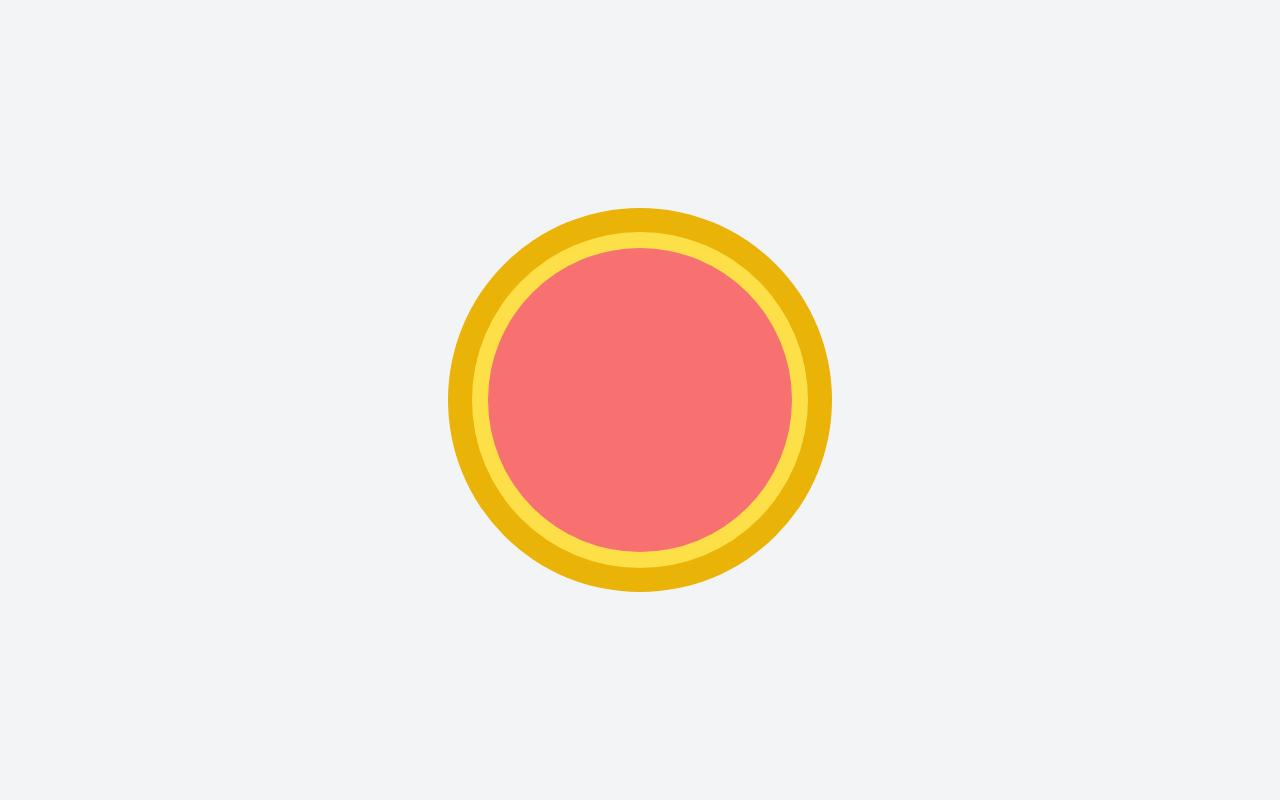
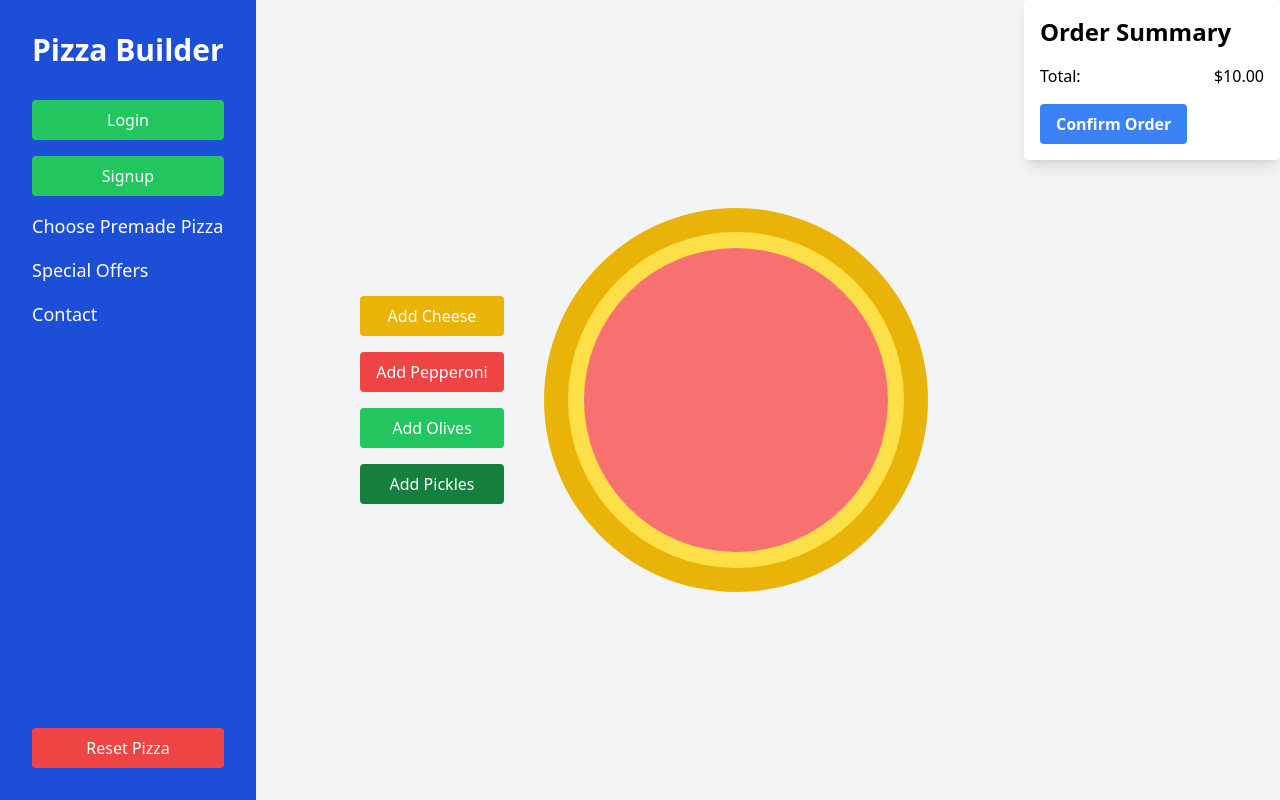
Before and after one commit to YordanYordanov1948/my-pizza-app, a React (Create React App) app: page / in a window 1280 px wide. Built offline with nearby package versions, Linux system fonts and the light colour scheme.

Commit message:
functionality

```diff
--- a/src/App.js
+++ b/src/App.js
@@ -1,10 +1,25 @@
+import React, { useState } from 'react';
 import HomePage from "./components/HomePage/HomePage";
+import Sidebar from "./components/Sidebar/Sidebar";
+import OrderSummary from "./components/OrderSummary/OrderSummary";
 import './index.css';
 
 function App() {
+  const [toppings, setToppings] = useState([]);
+
+  const resetPizza = () => {
+    setToppings([]); // This will reset the pizza toppings
+  };
+
   return (
-    <div>
-      <HomePage/>
+    <div className="flex h-screen bg-gray-100">
+      <Sidebar onReset={resetPizza} />
+      <div className="flex-1">
+        <HomePage toppings={toppings} setToppings={setToppings} />
+      </div>
+      <div className="flex-initial">
+        <OrderSummary toppings={toppings} />
+      </div>
     </div>
   );
 }
--- a/src/components/HomePage/HomePage.js
+++ b/src/components/HomePage/HomePage.js
@@ -1,18 +1,27 @@
-import React, { useState } from 'react';
+import React from 'react';
+import Toppings from '../Toppings/Toppings';
 
-const HomePage = () => {
-  const [toppings, setToppings] = useState([]);
+const HomePage = ({ toppings, setToppings }) => {
 
   const addTopping = (type) => {
     const newTopping = {
       id: new Date().getTime(),
       type: type,
+      x: Math.random() * 80 + 10,
+      y: Math.random() * 80 + 10,
     };
     setToppings([...toppings, newTopping]);
   };
 
+
   return (
     <div className="bg-gray-100 h-screen flex items-center justify-center">
+      <div className="flex items-center">  {/* <-- Changed to flex row */}
+        {/* Toppings Component */}
+        <div className="mr-8">
+          <Toppings addTopping={addTopping} />
+        </div>
+
         {/* Outer Crust */}
         <div className="w-96 h-96 bg-yellow-500 rounded-full flex items-center justify-center p-6">
           {/* Inner Cheese */}
@@ -23,10 +32,16 @@ const HomePage = () => {
               {toppings.map((topping) => (
                   <div
                     key={topping.id}
-                className={`absolute rounded-full ${topping.type === 'cheese' ? 'bg-yellow-200 w-4 h-4' : ''} ${topping.type === 'pepperoni' ? 'bg-red-600 w-5 h-5' : ''} ${topping.type === 'olives' ? 'bg-green-600 w-2 h-2' : ''}`}
-                // Additional logic for the position of each topping could go here
+                    style={{ left: `${topping.x}%`, top: `${topping.y}%` }}
+                    className={`absolute rounded-full
+                      ${topping.type === 'cheese' ? 'bg-yellow-200 w-4 h-4' : ''}
+                      ${topping.type === 'pepperoni' ? 'bg-red-600 w-5 h-5' : ''}
+                      ${topping.type === 'olives' ? 'bg-gray-600 w-2 h-2' : ''}
+                      ${topping.type === 'pickles' ? 'bg-green-700 w-2 h-2' : ''}`
+                    }
                   ></div>
                 ))}
+            </div>
           </div>
         </div>
       </div>
--- a/src/components/OrderSummary/OrderSummary.js
+++ b/src/components/OrderSummary/OrderSummary.js
@@ -0,0 +1,39 @@
+import React from 'react';
+
+const OrderSummary = ({ toppings }) => {
+  const toppingCounts = {};
+
+  // Count occurrences of each topping type
+  toppings.forEach(topping => {
+    if (toppingCounts[topping.type]) {
+      toppingCounts[topping.type]++;
+    } else {
+      toppingCounts[topping.type] = 1;
+    }
+  });
+
+  // Calculate the total price based on the toppings. Assume each topping adds $1 to the base price of $10
+  const totalPrice = 10 + toppings.length;
+
+  return (
+    <div className="bg-white p-4 rounded shadow-lg w-64">
+      <h2 className="text-2xl font-bold mb-4">Order Summary</h2>
+      <ul>
+        {Object.keys(toppingCounts).map(toppingType => (
+          <li key={toppingType}>
+            {toppingType} x {toppingCounts[toppingType]}
+          </li>
+        ))}
+      </ul>
+      <div className="flex justify-between mt-4">
+        <span>Total:</span>
+        <span>${totalPrice.toFixed(2)}</span>
+      </div>
+      <button className="bg-blue-500 hover:bg-blue-700 text-white font-bold py-2 px-4 rounded mt-4">
+        Confirm Order
+      </button>
+    </div>
+  );
+};
+
+export default OrderSummary;
--- a/src/components/Sidebar/Sidebar.js
+++ b/src/components/Sidebar/Sidebar.js
@@ -0,0 +1,25 @@
+import React from 'react';
+
+const Sidebar = ({ onReset }) => {
+  return (
+    <div className="flex flex-col bg-blue-700 text-white w-64 p-8 h-screen">
+      <h1 className="text-3xl mb-8 font-bold">Pizza Builder</h1>
+
+      <button className="mb-4 bg-green-500 hover:bg-green-400 text-white px-6 py-2 rounded">Login</button>
+      <button className="mb-4 bg-green-500 hover:bg-green-400 text-white px-6 py-2 rounded">Signup</button>
+
+      <nav>
+        <ul className="text-lg">
+          <li className="mb-4 hover:text-blue-300"><a href="#premade">Choose Premade Pizza</a></li>
+          <li className="mb-4 hover:text-blue-300"><a href="#offers">Special Offers</a></li>
+          <li className="mb-4 hover:text-blue-300"><a href="#contact">Contact</a></li>
+        </ul>
+      </nav>
+      <button onClick={() => { onReset(); }} className="mt-auto bg-red-500 hover:bg-red-400 text-white px-6 py-2 rounded">
+        Reset Pizza
+      </button>
+    </div>
+  );
+};
+
+export default Sidebar;
--- a/src/components/Toppings/Toppings.js
+++ b/src/components/Toppings/Toppings.js
@@ -0,0 +1,14 @@
+import React from 'react';
+
+const Toppings = ({ addTopping }) => {
+  return (
+    <div className="flex flex-col"> {/* Buttons in column layout */}
+      <button onClick={() => addTopping('cheese')} className="bg-yellow-500 text-white px-4 py-2 rounded m-2">Add Cheese</button>
+      <button onClick={() => addTopping('pepperoni')} className="bg-red-500 text-white px-4 py-2 rounded m-2">Add Pepperoni</button>
+      <button onClick={() => addTopping('olives')} className="bg-green-500 text-white px-4 py-2 rounded m-2">Add Olives</button>
+      <button onClick={() => addTopping('pickles')} className="bg-green-700 text-white px-4 py-2 rounded m-2">Add Pickles</button>
+    </div>
+  );
+};
+
+export default Toppings;
```
Lines whose indentation alone changed are shown as unchanged.
